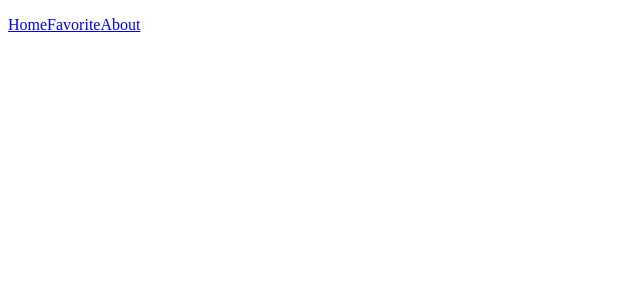
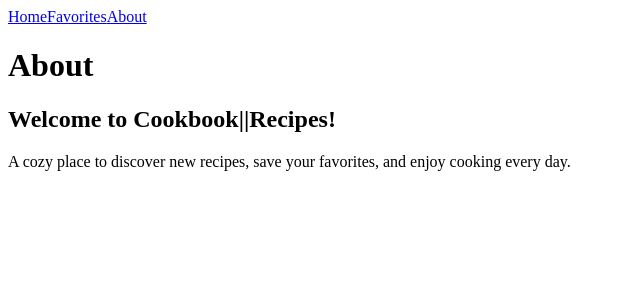
Before and after one commit to OksanaMosendz/react-recipe-app, a React (Vite) app: page /about in a window 1280 px wide. Shown: the top 300 px of the page, without its empty margins (0-640 px from the left). Built offline with nearby package versions, Linux system fonts and the light colour scheme.

Commit message:
add tile change, about&notfound page info

```diff
--- a/index.html
+++ b/index.html
@@ -4,7 +4,7 @@
     <meta charset="UTF-8" />
     <link rel="icon" type="image/svg+xml" href="/vite.svg" />
     <meta name="viewport" content="width=device-width, initial-scale=1.0" />
-    <title>react-recipe-app</title>
+    <title>Cookbook||Recepies</title>
   </head>
   <body>
     <div id="root"></div>
--- a/src/App.jsx
+++ b/src/App.jsx
@@ -1,28 +1,49 @@
-import './App.css';
-import { Route, Routes } from 'react-router-dom';
-import Home from './pages/Home';
-import FavoriteRecepies from './pages/FavoriteRecepies';
-import RecipeDetails from './pages/RecepieDetails';
-import About from './pages/About';
-import NotFound from './pages/NotFound';
-import Header from './shared/Header'
+import "./App.css";
+import { useLocation, Route, Routes } from "react-router-dom";
+import Home from "./pages/Home";
+import FavoriteRecipes from "./pages/FavoriteRecipes";
+import RecipeDetails from "./pages/RecipeDetails";
+import About from "./pages/About";
+import NotFound from "./pages/NotFound";
+import Header from "./shared/Header";
+import { useEffect, useState } from "react";
 
 function App() {
+  let [title, setTitle] = useState("Cookbook");
+  const location = useLocation();
+
+  useEffect(() => {
+    switch (location.pathname) {
+      case "/":
+       setTitle("Cookbook");
+        break;
+      case "/favorites":
+        setTitle("Favorites");
+        break;
+      case "/recipie/id":
+        setTitle("Recipe");
+        break;
+      case "/about":
+        setTitle("About");
+        break;
+      default:
+        setTitle("Not Found");
+        break;
+    }
+  }, [location]);
 
   return (
     <>
-   <Routes>
-    <Route path="/" element={<Home/>}/>
-    <Route path="/favorites" element={<FavoriteRecepies/>}/>
-    <Route path="/recipe/id" element={<RecipeDetails/>}/>
-    <Route path="/about" element={<About/>}/>
-    <Route path="*" element={<NotFound/>}/>
-   </Routes>
-
-   <Header/>
-</>
-
-  )
+      <Header title={title} />
+      <Routes>
+        <Route path="/" element={<Home />} />
+        <Route path="/favorites" element={<FavoriteRecipes />} />
+        <Route path="/recipe/id" element={<RecipeDetails />} />
+        <Route path="/about" element={<About />} />
+        <Route path="*" element={<NotFound />} />
+      </Routes>
+    </>
+  );
 }
 
-export default App
+export default App;
--- a/src/pages/About.jsx
+++ b/src/pages/About.jsx
@@ -1,7 +1,8 @@
 function About(){
 
    return (<>
-      <p></p>
+   <h2>Welcome to Cookbook||Recipes! </h2>
+   <p>A cozy place to discover new recipes, save your favorites, and enjoy cooking every day.</p>
    </>)
 }
 
--- a/src/pages/FavoriteRecepies.jsx
+++ /dev/null
@@ -1,6 +0,0 @@
-function FavoriteRecepies(){
-
-   return (<></>)
-}
-
-export default FavoriteRecepies;
--- /dev/null
+++ b/src/pages/FavoriteRecipes.jsx
@@ -0,0 +1,6 @@
+function FavoriteRecipes(){
+
+   return (<></>)
+}
+
+export default FavoriteRecipes;
--- a/src/pages/NotFound.jsx
+++ b/src/pages/NotFound.jsx
@@ -1,6 +1,11 @@
+import { Link } from "react-router-dom";
+
 function NotFound(){
 
-   return (<></>)
+   return (<>
+   <h2>Ooops! Page not found</h2>
+   <p>The page you’re looking for doesn’t exist.</p>
+   <Link to="/">Back to Home</Link></>)
 }
 
 export default NotFound;
--- a/src/shared/Header.jsx
+++ b/src/shared/Header.jsx
@@ -1,14 +1,17 @@
 import { NavLink } from "react-router-dom";
 
-function Header() {
+function Header({title}) {
   return (
     <>
       <div>
+
         <nav>
             <NavLink to="/">Home</NavLink>
-            <NavLink to="/favorite">Favorite</NavLink>
+            <NavLink to="/favorites">Favorites</NavLink>
             <NavLink to="/about">About</NavLink>
          </nav>
+
+          <h1>{title}</h1>
       </div>
     </>
   );
```
Also changed, not shown: src/pages/RecipeDetails.jsx (renamed from src/pages/RecepieDetails.jsx).
